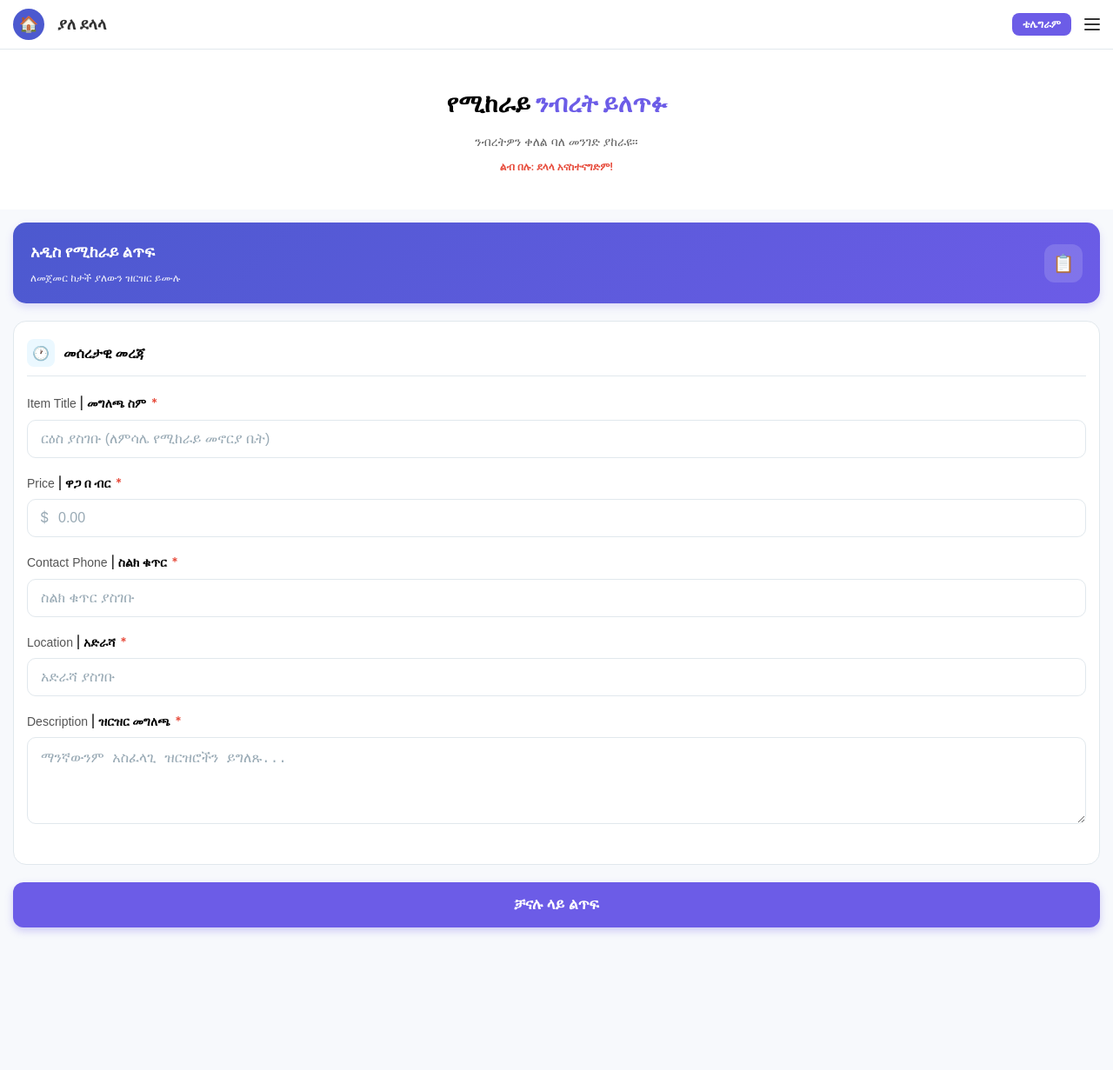
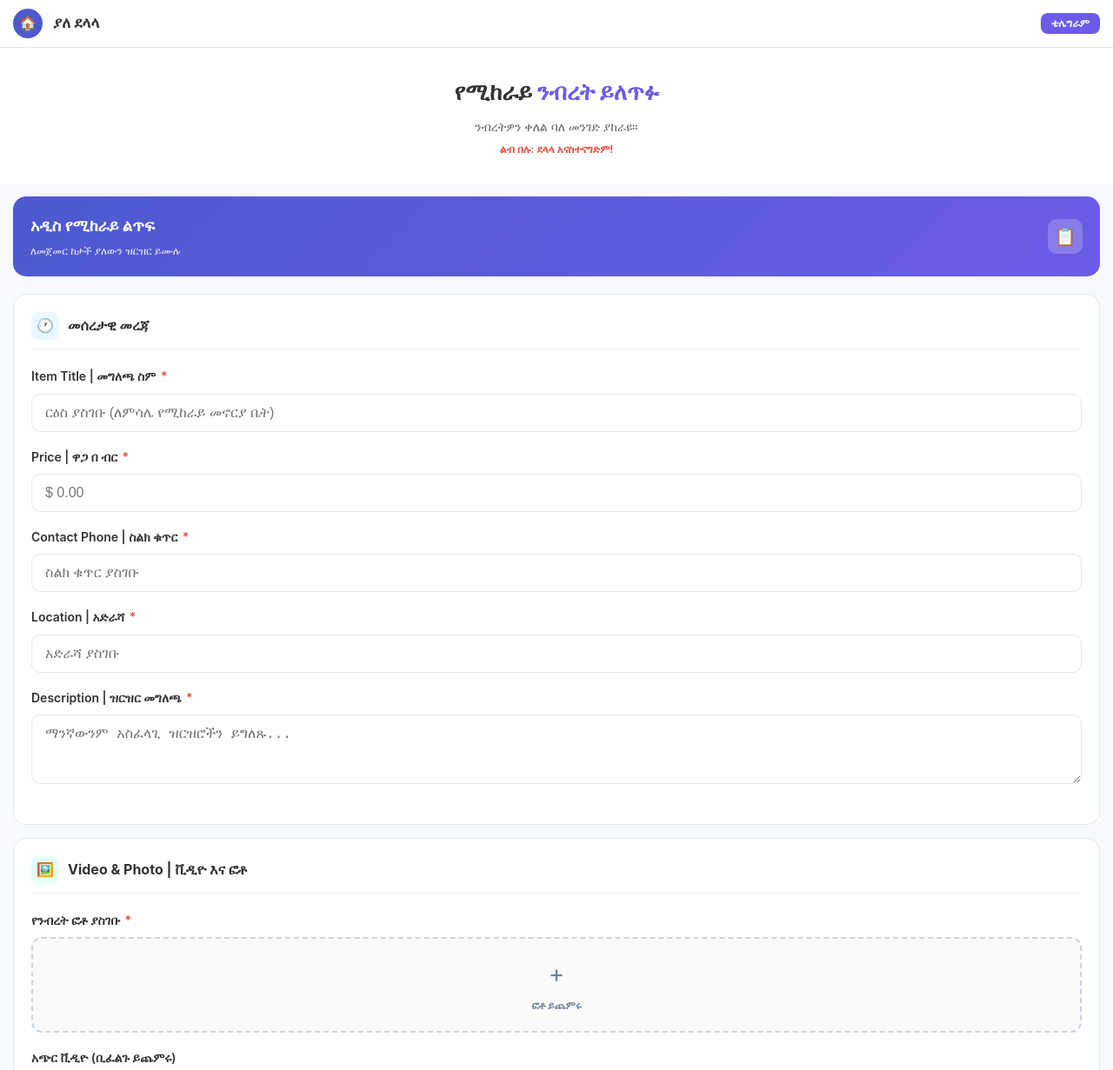
Before and after one commit to Huligize/my-rental-app, a plain HTML site: page index.html in a window 1280 px wide. Shown: the top 1231 px of the page at 87% size. Before the commit the page ends 1087 px from the top, so only its background shows below. Drawn offline with Linux system fonts and the light colour scheme; a script that the page names is missing.

Commit message:
Update index.html

```diff
--- a/index.html
+++ b/index.html
@@ -6,20 +6,17 @@
     <title>ቤቶች (Betoch) - የሚከራይ ይለጥፉ</title>
     <script src="https://telegram.org/js/telegram-web-app.js"></script>
     <style>
-        /* CSS Reset for consistent display */
         * { box-sizing: border-box; margin: 0; padding: 0; }
 
         body {
-            font-family: -apple-system, BlinkMacSystemFont, "Segoe UI", Roboto, Helvetica, Arial, sans-serif, "Nyala", "Abyssinica SIL"; /* Include Amharic supported fonts */
-            background-color: #F7F9FC; /* Light gray-blue background from image */
+            font-family: -apple-system, BlinkMacSystemFont, "Segoe UI", Roboto, Helvetica, Arial, sans-serif, "Nyala";
+            background-color: #F7F9FC;
             color: #333;
             line-height: 1.6;
-            padding-bottom: 20px; /* Space at the bottom */
+            padding-bottom: 30px;
         }
 
-        /* --- STYLING START --- */
-
-        /* TOP NAVIGATION BAR */
+        /* TOP NAVIGATION */
         .top-nav {
             background-color: #fff;
             padding: 10px 15px;
@@ -27,93 +24,47 @@
             justify-content: space-between;
             align-items: center;
             border-bottom: 1px solid #E1E8ED;
-            position: sticky; /* Keep it visible while scrolling */
+            position: sticky;
             top: 0;
             z-index: 100;
         }
 
-        .nav-left, .nav-right {
-            display: flex;
-            align-items: center;
-            gap: 15px;
+        .nav-left { display: flex; align-items: center; gap: 12px; }
+        .home-icon-bg {
+            background-color: #4C59CF;
+            color: white;
+            border-radius: 50%;
+            width: 34px; height: 34px;
+            display: flex; justify-content: center; align-items: center;
         }
 
-        .home-icon-bg {
-            background-color: #4C59CF; /* Blue circle background */
-            color: white;
-            border-radius: 50%;
-            width: 36px;
-            height: 36px;
-            display: flex;
-            justify-content: center;
-            align-items: center;
-            font-size: 18px;
-        }
-
-        .nav-title {
-            font-size: 18px;
-            font-weight: 700;
-            color: #333;
-        }
-
+        .nav-title { font-size: 17px; font-weight: 700; }
         .telegram-btn {
-            background-color: #6C5CE7; /* Purple button background */
+            background-color: #6C5CE7;
             color: white;
             border: none;
-            padding: 6px 12px;
+            padding: 5px 12px;
             border-radius: 8px;
             font-size: 12px;
             font-weight: 600;
-            cursor: pointer;
         }
 
-        /* HAMBURGER MENU ICON (Simplified) */
-        .hamburger-icon {
-            display: flex;
-            flex-direction: column;
-            gap: 4px;
-            cursor: pointer;
-        }
-        .hamburger-icon span {
-            display: block;
-            width: 18px;
-            height: 2px;
-            background-color: #333;
-            border-radius: 2px;
-        }
-
-        /* HERO SECTION (Main Heading) */
+        /* HERO SECTION */
         .hero-section {
             background-color: white;
-            padding: 40px 20px;
+            padding: 30px 20px;
             text-align: center;
             margin-bottom: 15px;
         }
 
-        .main-heading {
-            font-size: 28px;
-            font-weight: 800;
-            margin-bottom: 10px;
-        }
+        .main-heading { font-size: 26px; font-weight: 800; margin-bottom: 8px; }
+        .heading-purple { color: #6C5CE7; }
+        .sub-heading { font-size: 14px; color: #666; margin-bottom: 5px; }
+        .warning-text { font-size: 12px; color: #E74C3C; font-weight: 600; }
 
-        .heading-black { color: #000; }
-        .heading-purple { color: #6C5CE7; } /* Purple text in heading */
-
-        .sub-heading {
-            font-size: 14px;
-            color: #666;
-            margin-bottom: 8px;
-        }
-
-        .warning-text {
-            font-size: 12px;
-            color: #E74C3C; /* Red warning color */
-            font-weight: 600;
-        }
-
-        /* PURPLE CALL-TO-ACTION BANNER */
+        /* GRADIENT BANNER */
         .cta-banner {
-            background: linear-gradient(135deg, #4C59CF 0%, #6C5CE7 100%); /* Purple gradient */
+            background: linear-gradient(135deg, #4C59CF 0%, #6C5CE7 100%);
             color: white;
             padding: 20px;
             border-radius: 15px;
@@ -121,37 +72,23 @@
             display: flex;
             justify-content: space-between;
             align-items: center;
-            box-shadow: 0 4px 10px rgba(108, 92, 231, 0.2);
         }
 
-        .cta-text h3 {
-            font-size: 18px;
-            font-weight: 700;
-            margin-bottom: 5px;
-        }
-
-        .cta-text p {
-            font-size: 12px;
-            opacity: 0.9;
-        }
-
-        /* CTA ICON (Simplified) */
+        .cta-text h3 { font-size: 18px; margin-bottom: 4px; }
+        .cta-text p { font-size: 12px; opacity: 0.9; }
         .cta-icon-bg {
-            background-color: rgba(255, 255, 255, 0.15); /* Translucent background */
-            width: 44px;
-            height: 44px;
-            border-radius: 12px;
-            display: flex;
-            justify-content: center;
-            align-items: center;
+            background-color: rgba(255, 255, 255, 0.2);
+            width: 40px; height: 40px;
+            border-radius: 10px;
+            display: flex; justify-content: center; align-items: center;
             font-size: 20px;
         }
 
-        /* --- FORM SECTION START --- */
+        /* FORM SECTIONS */
         .form-section {
             background-color: white;
-            padding: 20px 15px;
-            margin: 0 15px;
+            padding: 20px;
+            margin: 0 15px 15px 15px;
             border-radius: 15px;
             border: 1px solid #E1E8ED;
         }
@@ -161,143 +98,77 @@
             align-items: center;
             gap: 10px;
             margin-bottom: 20px;
-            border-bottom: 1px solid #E1E8ED;
+            border-bottom: 1px solid #F0F0F0;
             padding-bottom: 10px;
         }
 
-        .icon-clock-bg {
-            background-color: #EBF8FF; /* Light blue background for icon */
-            color: #3182CE;
+        .icon-bg {
             border-radius: 8px;
-            width: 32px;
-            height: 32px;
+            width: 32px; height: 32px;
+            display: flex; justify-content: center; align-items: center;
+        }
+
+        .section-title { font-size: 16px; font-weight: 700; }
+
+        .form-group { margin-bottom: 18px; }
+        .form-label { display: block; margin-bottom: 8px; font-size: 14px; font-weight: 600; }
+        .required-star { color: #E74C3C; margin-left: 2px; }
+
+        .form-input {
+            width: 100%;
+            padding: 12px 15px;
+            border: 1px solid #E1E8ED;
+            border-radius: 10px;
+            font-size: 16px;
+            background-color: #fff;
+        }
+
+        /* MEDIA UPLOAD BOXES */
+        .dashed-upload-box {
+            width: 100%;
+            height: 110px;
+            border: 2px dashed #CBD5E0;
+            border-radius: 12px;
             display: flex;
             justify-content: center;
             align-items: center;
-            font-size: 16px;
+            background-color: #fafafa;
+            margin-top: 5px;
         }
 
-        .section-title {
-            font-size: 16px;
-            font-weight: 700;
-            color: #000;
-        }
+        .upload-content { text-align: center; color: #718096; }
+        .upload-plus { font-size: 28px; display: block; }
+        .upload-text { font-size: 12px; font-weight: 600; }
 
-        /* INPUT GROUPS & LABELS */
-        .form-group {
-            margin-bottom: 18px;
-        }
-
-        .form-label {
-            display: block;
-            margin-bottom: 6px;
-            font-size: 14px;
-            font-weight: 600;
-            color: #333;
-        }
-
-        /* Dual Language Styling */
-        .lang-en { font-family: sans-serif; font-weight: 400; color: #555; }
-        .lang-am { font-family: "Nyala", serif; font-weight: 700; color: #000; }
-
-        .required-star {
-            color: #E74C3C;
-            margin-left: 2px;
-        }
-
-        /* INPUT FIELDS STYLING */
-        .form-input {
+        /* FOOTER BUTTON */
+        .footer-container { padding: 10px 15px; text-align: center; }
+        .btn-post {
             width: 100%;
-            padding: 12px 15px;
-            border: 1px solid #E1E8ED; /* Light border */
-            border-radius: 10px;
-            font-size: 16px;
-            background-color: #fff;
-            transition: border-color 0.2s, box-shadow 0.2s;
-        }
-
-        .form-input:focus {
-            outline: none;
-            border-color: #6C5CE7; /* Purple focus border */
-            box-shadow: 0 0 0 3px rgba(108, 92, 231, 0.1);
-        }
-
-        /* Customize Placeholder Color */
-        .form-input::placeholder {
-            color: #99AAB5;
-            opacity: 1;
-        }
-
-        /* Special Styling for Textarea */
-        textarea.form-input {
-            resize: vertical; /* Allow vertical resizing */
-            min-height: 100px;
-            line-height: 1.5;
-        }
-
-        /* Price Input Special Handling ($ 0.00) */
-        .price-wrapper {
-            position: relative;
-            display: flex;
-            align-items: center;
-        }
-
-        .price-symbol {
-            position: absolute;
-            left: 15px;
-            color: #99AAB5;
-            font-size: 16px;
-            pointer-events: none; /* Icon won't interfere with typing */
-        }
-
-        .price-input {
-            padding-left: 35px; /* Add padding to accommodate the symbol */
-        }
-
-        /* SUBMIT BUTTON (Post to Channel) */
-        .submit-container {
-            padding: 0 15px;
-            margin-top: 20px;
-        }
-
-        .btn-submit {
-            width: 100%;
-            background-color: #6C5CE7; /* Purple background */
+            background: linear-gradient(135deg, #4C59CF 0%, #6C5CE7 100%);
             color: white;
             border: none;
             padding: 16px;
-            border-radius: 12px;
-            font-size: 17px;
-            font-weight: bold;
-            cursor: pointer;
-            box-shadow: 0 4px 10px rgba(108, 92, 231, 0.3);
-            transition: background-color 0.2s, transform 0.1s;
+            border-radius: 15px;
+            font-size: 18px;
+            font-weight: 800;
+            box-shadow: 0 4px 12px rgba(108, 92, 231, 0.3);
         }
 
-        .btn-submit:hover { background-color: #5A4BDF; }
-        .btn-submit:active { transform: scale(0.98); } /* Click effect */
-
+        .agreement { font-size: 11px; color: #999; margin-top: 12px; }
     </style>
 </head>
 <body>
 
     <div class="top-nav">
         <div class="nav-left">
-            <div class="home-icon-bg">🏠</div> <div class="nav-title">ያለ ደላላ</div>
+            <div class="home-icon-bg">🏠</div>
+            <div class="nav-title">ያለ ደላላ</div>
         </div>
-        <div class="nav-right">
         <button class="telegram-btn">ቴሌግራም</button>
-            <div class="hamburger-icon">
-                <span></span><span></span><span></span>
-            </div>
-        </div>
     </div>
 
     <div class="hero-section">
-        <h1 class="main-heading">
-            <span class="heading-black">የሚከራይ </span>
-            <span class="heading-purple">ንብረት ይለጥፉ</span>
-        </h1>
+        <h1 class="main-heading">የሚከራይ <span class="heading-purple">ንብረት ይለጥፉ</span></h1>
         <p class="sub-heading">ንብረትዎን ቀለል ባለ መንገድ ያከራዩ።</p>
         <p class="warning-text">ልብ በሉ: ደላላ አናስተናግድም!</p>
     </div>
@@ -307,111 +178,88 @@
             <h3>አዲስ የሚከራይ ልጥፍ</h3>
             <p>ለመጀመር ከታች ያለውን ዝርዝር ይሙሉ</p>
         </div>
-        <div class="cta-icon-bg">📋</div> </div>
+        <div class="cta-icon-bg">📋</div>
+    </div>
 
     <div class="form-section">
         <div class="section-header">
-            <div class="icon-clock-bg">🕐</div> <div class="section-title">መሰረታዊ መረጃ</div>
-        </div>
-
-        <form id="rentalForm">
-            <div class="form-group">
-                <label class="form-label" for="title">
-                    <span class="lang-en">Item Title</span> |
-                    <span class="lang-am">መግለጫ ስም</span>
-                    <span class="required-star">*</span>
-                </label>
-                <input type="text" id="title" class="form-input" placeholder="ርዕስ ያስገቡ (ለምሳሌ የሚከራይ መኖርያ ቤት)" required>
+            <div class="icon-bg" style="background:#EBF8FF; color:#3182CE;">🕐</div>
+            <div class="section-title">መሰረታዊ መረጃ</div>
         </div>
 
         <div class="form-group">
-                <label class="form-label" for="price">
-                    <span class="lang-en">Price</span> |
-                    <span class="lang-am">ዋጋ በ ብር</span>
-                    <span class="required-star">*</span>
-                </label>
-                <div class="price-wrapper">
-                    <span class="price-symbol">$</span>
-                    <input type="number" id="price" class="form-input price-input" placeholder="0.00" step="1" required>
+            <label class="form-label">Item Title | መግለጫ ስም <span class="required-star">*</span></label>
+            <input type="text" id="title" class="form-input" placeholder="ርዕስ ያስገቡ (ለምሳሌ የሚከራይ መኖርያ ቤት)">
+        </div>
+
+        <div class="form-group">
+            <label class="form-label">Price | ዋጋ በ ብር <span class="required-star">*</span></label>
+            <input type="number" id="price" class="form-input" placeholder="$ 0.00">
+        </div>
+
+        <div class="form-group">
+            <label class="form-label">Contact Phone | ስልክ ቁጥር <span class="required-star">*</span></label>
+            <input type="tel" id="phone" class="form-input" placeholder="ስልክ ቁጥር ያስገቡ">
+        </div>
+
+        <div class="form-group">
+            <label class="form-label">Location | አድራሻ <span class="required-star">*</span></label>
+            <input type="text" id="location" class="form-input" placeholder="አድራሻ ያስገቡ">
+        </div>
+
+        <div class="form-group">
+            <label class="form-label">Description | ዝርዝር መግለጫ <span class="required-star">*</span></label>
+            <textarea id="description" class="form-input" style="height:80px;" placeholder="ማንኛውንም አስፈላጊ ዝርዝሮችን ይግለጹ..."></textarea>
+        </div>
+    </div>
+
+    <div class="form-section">
+        <div class="section-header">
+            <div class="icon-bg" style="background:#E6FFFA; color:#38A169;">🖼️</div>
+            <div class="section-title">Video & Photo | ቪዲዮ እና ፎቶ</div>
+        </div>
+
+        <div class="form-group">
+            <label class="form-label">የንብረት ፎቶ ያስገቡ <span class="required-star">*</span></label>
+            <div class="dashed-upload-box">
+                <div class="upload-content"><span class="upload-plus">+</span><span class="upload-text">ፎቶ ይጨምሩ</span></div>
             </div>
         </div>
 
         <div class="form-group">
-                <label class="form-label" for="phone">
-                    <span class="lang-en">Contact Phone</span> |
-                    <span class="lang-am">ስልክ ቁጥር</span>
-                    <span class="required-star">*</span>
-                </label>
-                <input type="tel" id="phone" class="form-input" placeholder="ስልክ ቁጥር ያስገቡ" required pattern="[0-9]{10}">
+            <label class="form-label">አጭር ቪዲዮ (ቢፈልጉ ይጨምሩ)</label>
+            <div class="dashed-upload-box">
+                <div class="upload-content"><span class="upload-plus">📹</span><span class="upload-text">ቪዲዮ ይጨምሩ</span></div>
+            </div>
+        </div>
     </div>
 
-            <div class="form-group">
-                <label class="form-label" for="location">
-                    <span class="lang-en">Location</span> |
-                    <span class="lang-am">አድራሻ</span>
-                    <span class="required-star">*</span>
-                </label>
-                <input type="text" id="location" class="form-input" placeholder="አድራሻ ያስገቡ" required>
-            </div>
-
-            <div class="form-group">
-                <label class="form-label" for="description">
-                    <span class="lang-en">Description</span> |
-                    <span class="lang-am">ዝርዝር መግለጫ</span>
-                    <span class="required-star">*</span>
-                </label>
-                <textarea id="description" class="form-input" placeholder="ማንኛውንም አስፈላጊ ዝርዝሮችን ይግለጹ..." required></textarea>
-            </div>
-        </form>
-    </div>
-
-    <div class="submit-container">
-        <button type="submit" form="rentalForm" class="btn-submit">ቻናሉ ላይ ልጥፍ</button>
+    <div class="footer-container">
+        <button class="btn-post" onclick="sendData()">+ ይለጥፉ</button>
+        <p class="agreement">በመጠቀምዎ የአገልግሎት ውል እና የግላዊነት ፖሊሲ ተስማምተዋል።</p>
     </div>
 
     <script>
-        // Initialize Telegram WebApp
         const tg = window.Telegram.WebApp;
-        tg.expand(); // Ensure full screen app view
+        tg.expand();
 
-        // Match standard background color to Telegram's background for a native feel
-        document.body.style.backgroundColor = tg.themeParams.bg_color || '#F7F9FC';
-
-        const form = document.getElementById('rentalForm');
-
-        form.addEventListener('submit', function(event) {
-            event.preventDefault(); // Prevent page refresh
-
-            // 1. Collect Form Data
+        function sendData() {
             const data = {
-                title: document.getElementById('title').value.trim(),
-                price: document.getElementById('price').value.trim(),
-                phone: document.getElementById('phone').value.trim(),
-                location: document.getElementById('location').value.trim(),
-                description: document.getElementById('description').value.trim()
+                title: document.getElementById('title').value,
+                price: document.getElementById('price').value,
+                phone: document.getElementById('phone').value,
+                location: document.getElementById('location').value,
+                description: document.getElementById('description').value
             };
 
-            // 2. Validate phone number strictly (example)
-            if(!/^[0-9]{10}$/.test(data.phone)){
-                 tg.showAlert("የስልክ ቁጥር የተሳሳተ ነው (10 አሃዞች መሆን አለባቸው)!");
+            if(!data.title || !data.price || !data.phone || !data.location) {
+                tg.showAlert("እባክዎ ሁሉንም አስፈላጊ መረጃዎች ያስገቡ!");
                 return;
             }
 
-            // 3. Inform User (Using Telegram Native Dialog)
-            tg.showConfirm(`እባክዎ መረጃውን ያረጋግጡ፡\n📍 ቦታ፡ ${data.location}\n💰 ዋጋ፡ ${data.price} ብር\n\nለመለጠፍ 'Ok' ን ይጫኑ።`, (confirmed) => {
-                if (confirmed) {
-                    // 4. Send JSON Data back to Python Bot
             tg.sendData(JSON.stringify(data));
-
-                    // 5. Close the Mini App window immediately
             tg.close();
         }
-            });
-        });
-
-        // Notify Telegram that the app is ready and expanded
-        tg.ready();
-
     </script>
 </body>
 </html>
```
Lines whose indentation alone changed are shown as unchanged.
